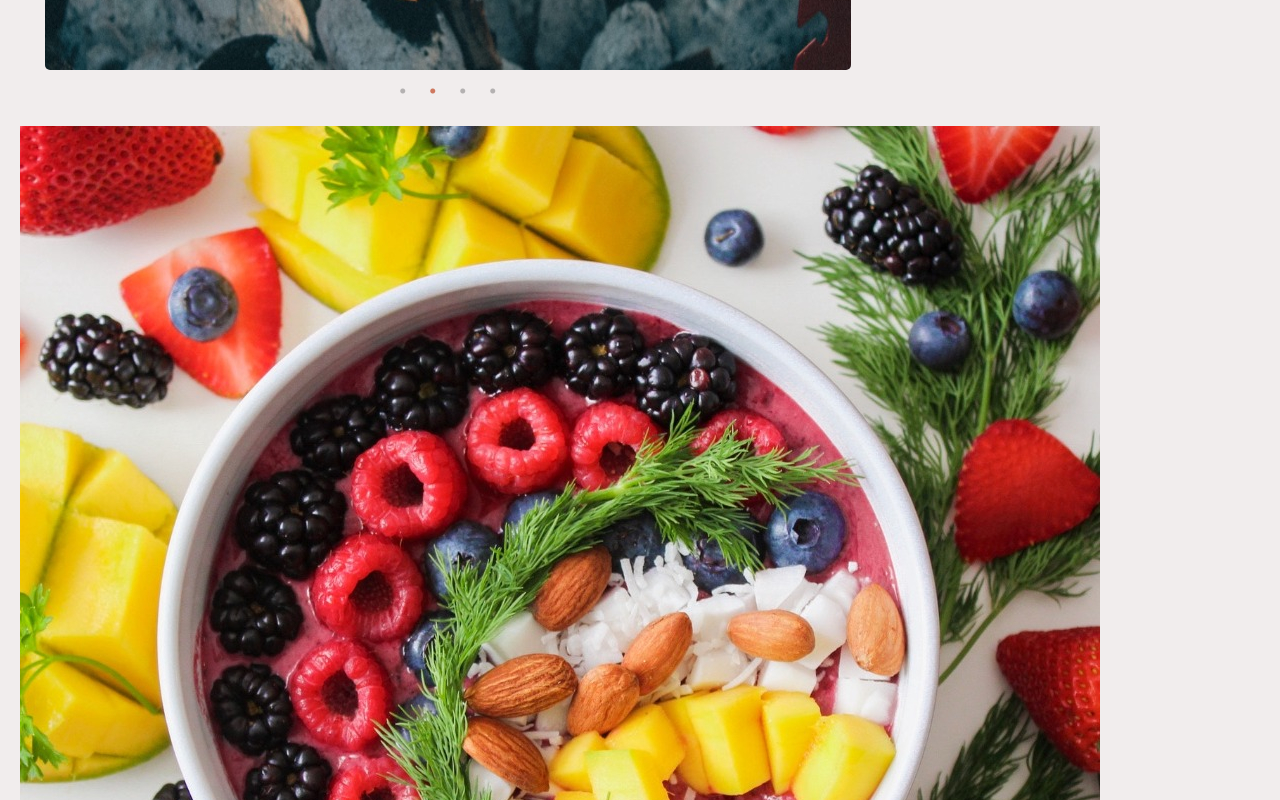
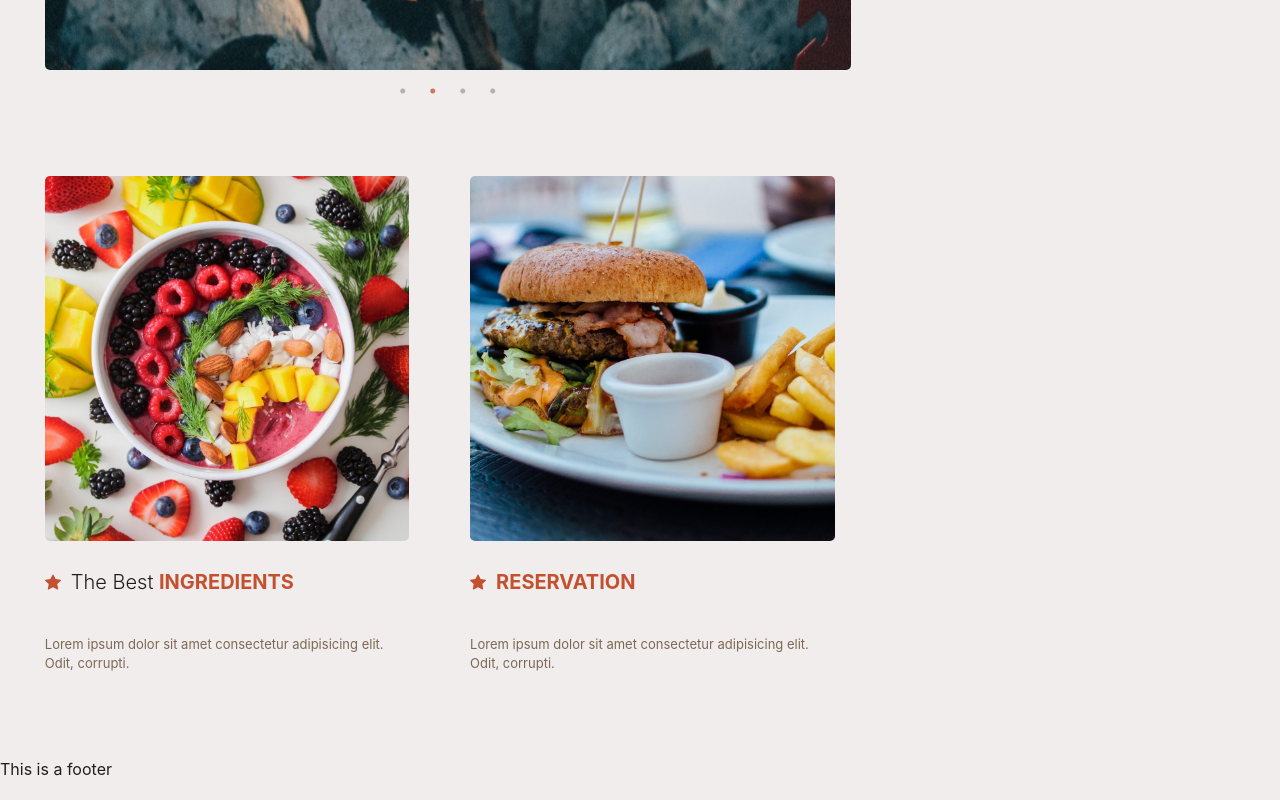
Before and after one commit to Ak-Rakib/Kha-te-Khabo-restaurant, a React (Vite) app: page / in a window 1280 px wide. Shown: the part 1440-2240 px from the top of the page. Built offline with nearby package versions, Linux system fonts and the light colour scheme.

Commit message:
two card added

```diff
--- a/src/Pages/Home/Hero2/Hero2.css
+++ b/src/Pages/Home/Hero2/Hero2.css
@@ -28,3 +28,30 @@
 .hero2-content p {
     padding: 10px 0;
 }
+
+.hero2-card-container {
+    display: flex;
+    gap: 5%;
+    padding-top: 50px;
+    margin-left: 2%;
+}
+
+.hero2-card {
+    width: 30%;
+}
+
+.hero2-card-img {
+    width: 100%;
+    height: auto;
+    border-radius: 5px;
+}
+
+.hero2-card-icon {
+    display: flex;
+    align-items: center;
+    gap: 10px;
+}
+
+.hero2-card-content p {
+    padding-top: 5px;
+}
--- a/src/Pages/Home/Hero2/Hero2.jsx
+++ b/src/Pages/Home/Hero2/Hero2.jsx
@@ -95,7 +95,7 @@ const Hero2 = () => {
               <div className="hero2-card-icon">
                 <BsFillStarFill color="#c3512f"></BsFillStarFill>
                 <h3 className="heading-tertiary">
-                  The best <span>reservation</span>
+                 <span>reservation</span>
                 </h3>
               </div>
               <p>
--- a/src/index.css
+++ b/src/index.css
@@ -140,6 +140,17 @@ blockquote {
   font-weight: 600;
 }
 
+.heading-tertiary {
+  font-size: 20px;
+  font-weight: 300;
+  text-transform: capitalize;
+}
+
+.heading-tertiary span {
+  font-weight: 700;
+  color: var(--color-primary);
+  text-transform: uppercase;
+}
 
 
 
```
